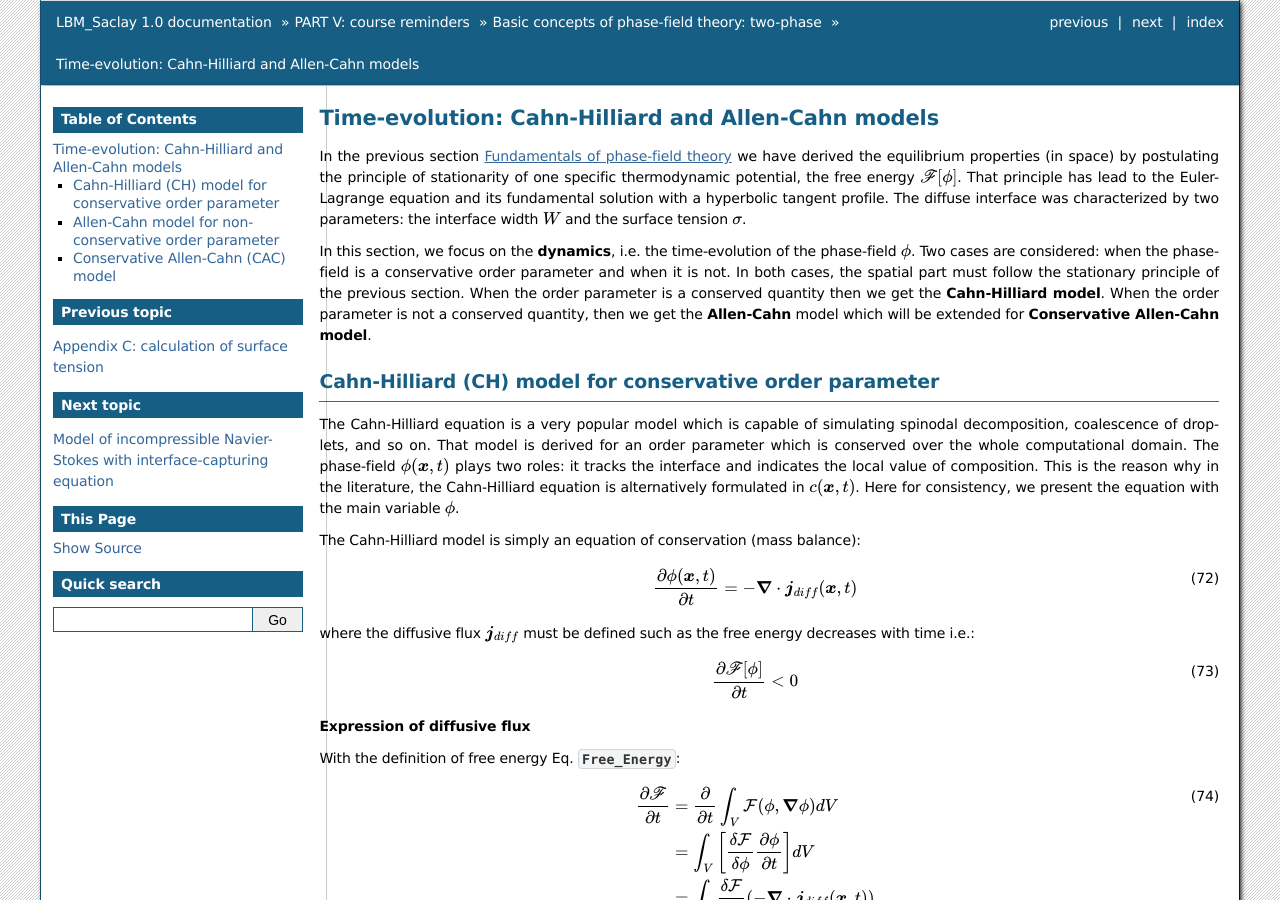
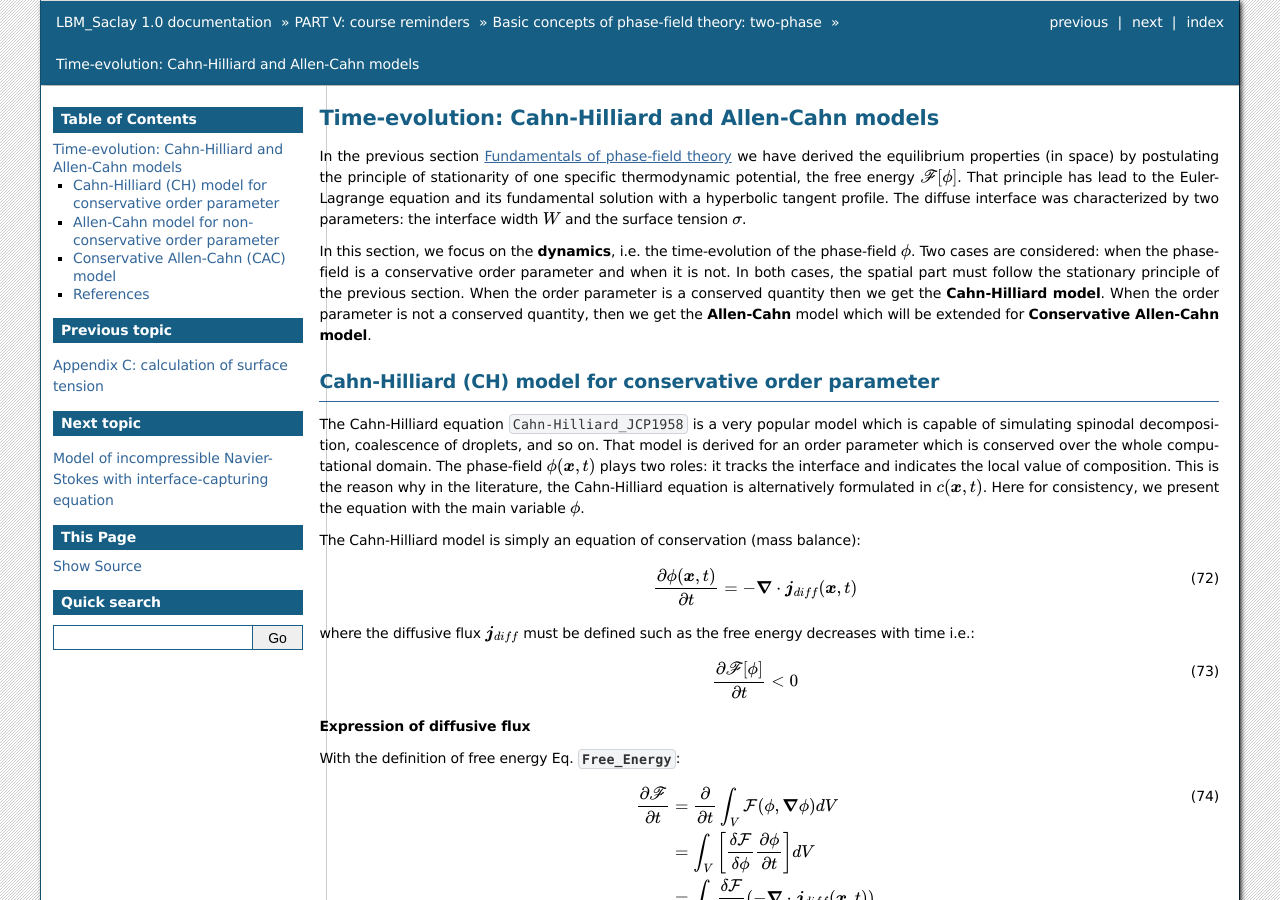
Before and after one commit to cea-lbm-saclay/LBM_Saclay_Documentation, a Sphinx documentation site: the page built from doc/src_doc/05_COURSES/Course_PF/02_CH_CAC_Models.rst, in a window 1280 px wide and 900 px high. Built offline with Sphinx 7.4.7, drawn with Linux system fonts in a browser that asks for light colours; cross-references to code outside the pages are shown as plain code; some of the changed text lies outside the part shown.

Commit message:
New updates

```diff
--- a/doc/src_doc/03_LBM_Schemes/A_Basic-LBM/02_Collision-Operators_LBMSaclay.rst
+++ b/doc/src_doc/03_LBM_Schemes/A_Basic-LBM/02_Collision-Operators_LBMSaclay.rst
@@ -365,8 +365,8 @@
 
    - :math:`\boldsymbol{f}^{\star}=\boldsymbol{f}+\boldsymbol{\Omega}^{MRT}+\boldsymbol{\mathcal{S}}`: post-collision distribution function
 
-Central moments collision operator
-----------------------------------
+Central Moments (CM) collision operator
+---------------------------------------
 
 In LBM_Saclay, the "central moment" collision operator is tested in ``NSAC_Comp`` kernel. In that kernel the equilibrium distribution function is formulated with a dimensionless pressure and the first-order moment is the velocity (and not the impulsion). The central moment method is inspired from reference :footcite:p:`GRUSZCZYNSKI_CAMWA2020`.
 
--- a/doc/src_doc/05_COURSES/Course_PF/02_CH_CAC_Models.rst
+++ b/doc/src_doc/05_COURSES/Course_PF/02_CH_CAC_Models.rst
@@ -12,7 +12,7 @@
 Cahn-Hilliard (CH) model for conservative order parameter
 ---------------------------------------------------------
 
-The Cahn-Hilliard equation is a very popular model which is capable of simulating spinodal decomposition, coalescence of droplets, and so on. That model is derived for an order parameter which is conserved over the whole computational domain. The phase-field :math:`\phi(\boldsymbol{x},t)` plays two roles: it tracks the interface and indicates the local value of composition. This is the reason why in the literature, the Cahn-Hilliard equation is alternatively formulated in :math:`c(\boldsymbol{x},t)`. Here for consistency, we present the equation with the main variable :math:`\phi`.
+The Cahn-Hilliard equation :footcite:p:`Cahn-Hilliard_JCP1958` is a very popular model which is capable of simulating spinodal decomposition, coalescence of droplets, and so on. That model is derived for an order parameter which is conserved over the whole computational domain. The phase-field :math:`\phi(\boldsymbol{x},t)` plays two roles: it tracks the interface and indicates the local value of composition. This is the reason why in the literature, the Cahn-Hilliard equation is alternatively formulated in :math:`c(\boldsymbol{x},t)`. Here for consistency, we present the equation with the main variable :math:`\phi`.
 
 The Cahn-Hilliard model is simply an equation of conservation (mass balance):
 
@@ -279,4 +279,9 @@
 
    \frac{\partial\phi}{\partial t}+\boldsymbol{\nabla}\cdot(\boldsymbol{u}\phi)=\boldsymbol{\nabla}\cdot\left[M_{\phi}\left(\boldsymbol{\nabla}\phi-\frac{4}{W}\phi(1-\phi)\boldsymbol{n}_{\phi}\right)\right]
 
+References
+----------
+
+.. footbibliography::
+
 .. sectionauthor:: Alain Cartalade
```
Also changed, not shown: other parts of doc/src_doc/05_COURSES/Course_PF/02_CH_CAC_Models.rst (+1 -1 lines), doc/src_doc/03_LBM_Schemes/A_Basic-LBM/03_Equilibrium-Functions_Navier-Stokes.rst (+7 -8 lines), doc/src_doc/BIBLIO/Biblio_LBM.bib (+15 -0 lines).
